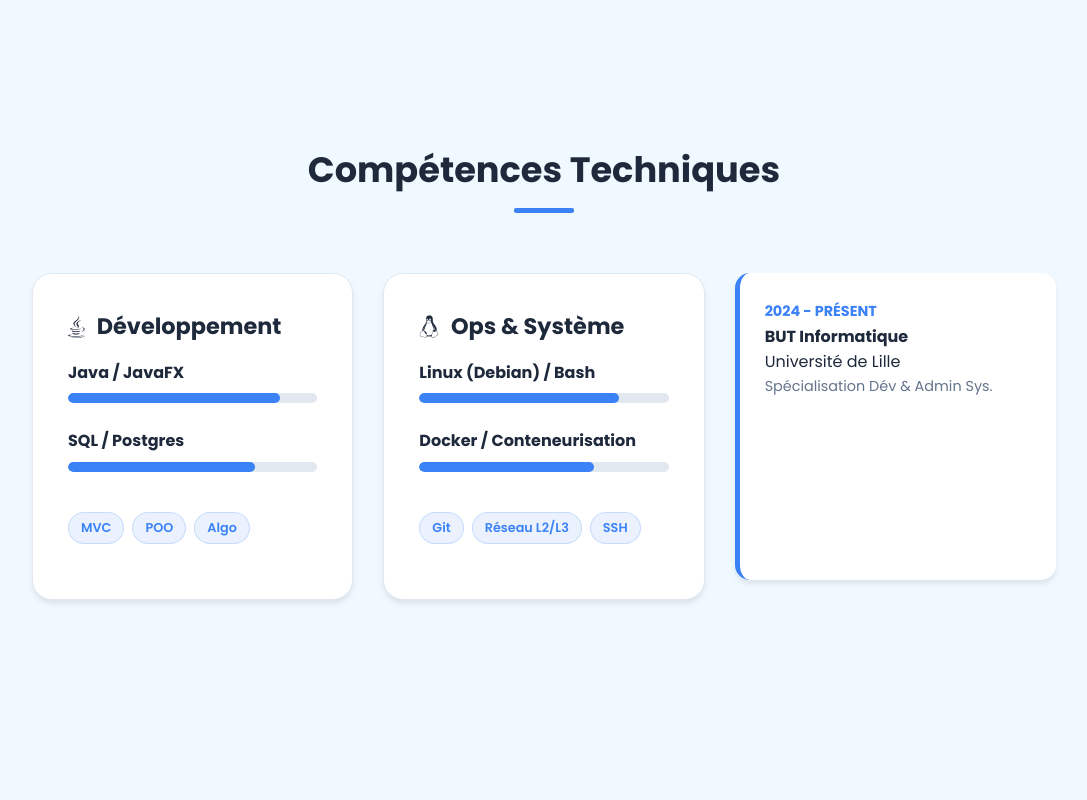
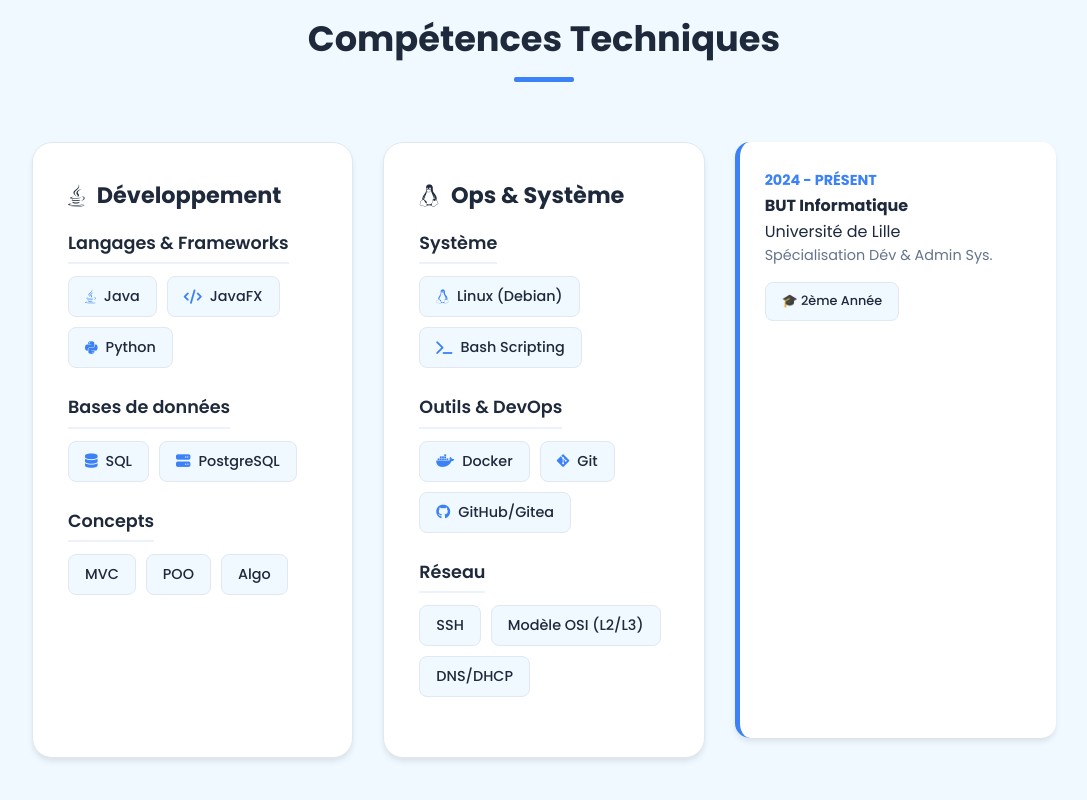
Before and after one commit to Alexdupuislepez/portfolio, a plain HTML site: page index.html in a window 1280 px wide. Shown: the part 1699-2499 px from the top of the page, without its empty margins (96-1183 px from the left). Drawn offline with Linux system fonts and the light colour scheme.

Commit message:
Refactor skills section with new styling and layout
Updated the styling for skills section and replaced progress bars with skill pills. Improved layout and added new skill categories.

```diff
--- a/index.html
+++ b/index.html
@@ -105,7 +105,7 @@
             border: 4px solid var(--bg-card);
             box-shadow: var(--shadow);
             margin: 0 auto 25px;
-            object-fit: cover; /* Important pour ne pas déformer l'image */
+            object-fit: cover;
             display: block;
         }
 
@@ -160,14 +160,40 @@
         }
         .btn-link:hover { text-decoration: underline; }
 
-        /* --- SKILLS --- */
-        .skill-group { margin-bottom: 25px; }
-        .skill-group h4 { margin-bottom: 8px; font-size: 1rem; color: var(--text-main); }
-        .progress-bar {
-            width: 100%; height: 10px; background: var(--border);
-            border-radius: 10px; overflow: hidden;
+        /* --- SKILLS (NOUVEAU STYLE SANS BARRES) --- */
+        .skill-category { margin-bottom: 25px; }
+        .skill-category h4 {
+            margin-bottom: 12px; font-size: 1.1rem;
+            color: var(--text-main); font-weight: 600;
+            border-bottom: 2px solid rgba(59, 130, 246, 0.1);
+            padding-bottom: 5px;
+            display: inline-block;
         }
-        .progress-fill { height: 100%; background: var(--primary); border-radius: 10px; }
+
+        .skill-tags {
+            display: flex; flex-wrap: wrap; gap: 10px;
+        }
+
+        .skill-pill {
+            background: var(--bg-body);
+            border: 1px solid var(--border);
+            padding: 8px 16px;
+            border-radius: 8px;
+            font-size: 0.9rem;
+            font-weight: 500;
+            color: var(--text-main);
+            transition: 0.2s;
+            display: flex; align-items: center; gap: 8px;
+        }
+
+        .skill-pill:hover {
+            border-color: var(--primary);
+            color: var(--primary);
+            transform: translateY(-2px);
+            background: rgba(59, 130, 246, 0.05);
+        }
+
+        .skill-pill i { color: var(--primary); }
 
         /* --- TIMELINE --- */
         .timeline-item {
@@ -251,14 +277,14 @@
             </div>
             <div class="card">
                 <h3><i class="fas fa-bolt" style="color:var(--primary)"></i> Soft Skills</h3>
-                <div class="tech-stack">
-                    <span class="badge">💡 Curiosité</span>
-                    <span class="badge">🤝 Travail d'équipe</span>
-                    <span class="badge">🇬🇧 Anglais Technique (B1)</span>
-                    <span class="badge">🔍 Rigueur</span>
-                    <span class="badge">⚡ Adaptabilité</span>
+                <div class="skill-tags">
+                    <span class="skill-pill">💡 Curiosité</span>
+                    <span class="skill-pill">🤝 Travail d'équipe</span>
+                    <span class="skill-pill">🇬🇧 Anglais Technique (B1)</span>
+                    <span class="skill-pill">🔍 Rigueur</span>
+                    <span class="skill-pill">⚡ Adaptabilité</span>
                 </div>
-                <p>Je crois fermement qu'un bon développeur est avant tout quelqu'un qui sait communiquer et apprendre en continu.</p>
+                <p style="margin-top: 15px;">Je crois fermement qu'un bon développeur est avant tout quelqu'un qui sait communiquer et apprendre en continu.</p>
             </div>
         </div>
     </section>
@@ -272,36 +298,60 @@
             <div class="card">
                 <h3><i class="fab fa-java"></i> Développement</h3>
 
-                <div class="skill-group">
-                    <h4>Java / JavaFX</h4>
-                    <div class="progress-bar"><div class="progress-fill" style="width:85%"></div></div>
+                <div class="skill-category">
+                    <h4>Langages & Frameworks</h4>
+                    <div class="skill-tags">
+                        <span class="skill-pill"><i class="fab fa-java"></i> Java</span>
+                        <span class="skill-pill"><i class="fas fa-code"></i> JavaFX</span>
+                        <span class="skill-pill"><i class="fab fa-python"></i> Python</span>
+                    </div>
                 </div>
-                <div class="skill-group">
-                    <h4>SQL / Postgres</h4>
-                    <div class="progress-bar"><div class="progress-fill" style="width:75%"></div></div>
+
+                <div class="skill-category">
+                    <h4>Bases de données</h4>
+                    <div class="skill-tags">
+                        <span class="skill-pill"><i class="fas fa-database"></i> SQL</span>
+                        <span class="skill-pill"><i class="fas fa-server"></i> PostgreSQL</span>
+                    </div>
                 </div>
-                <div class="tech-stack" style="margin-top:15px">
-                    <span class="badge">MVC</span>
-                    <span class="badge">POO</span>
-                    <span class="badge">Algo</span>
+
+                <div class="skill-category">
+                    <h4>Concepts</h4>
+                    <div class="skill-tags">
+                        <span class="skill-pill">MVC</span>
+                        <span class="skill-pill">POO</span>
+                        <span class="skill-pill">Algo</span>
+                    </div>
                 </div>
             </div>
 
             <div class="card">
                 <h3><i class="fab fa-linux"></i> Ops & Système</h3>
 
-                <div class="skill-group">
-                    <h4>Linux (Debian) / Bash</h4>
-                    <div class="progress-bar"><div class="progress-fill" style="width:80%"></div></div>
+                <div class="skill-category">
+                    <h4>Système</h4>
+                    <div class="skill-tags">
+                        <span class="skill-pill"><i class="fab fa-linux"></i> Linux (Debian)</span>
+                        <span class="skill-pill"><i class="fas fa-terminal"></i> Bash Scripting</span>
+                    </div>
                 </div>
-                <div class="skill-group">
-                    <h4>Docker / Conteneurisation</h4>
-                    <div class="progress-bar"><div class="progress-fill" style="width:70%"></div></div>
+
+                <div class="skill-category">
+                    <h4>Outils & DevOps</h4>
+                    <div class="skill-tags">
+                        <span class="skill-pill"><i class="fab fa-docker"></i> Docker</span>
+                        <span class="skill-pill"><i class="fab fa-git-alt"></i> Git</span>
+                        <span class="skill-pill"><i class="fab fa-github"></i> GitHub/Gitea</span>
+                    </div>
                 </div>
-                <div class="tech-stack" style="margin-top:15px">
-                    <span class="badge">Git</span>
-                    <span class="badge">Réseau L2/L3</span>
-                    <span class="badge">SSH</span>
+
+                <div class="skill-category">
+                    <h4>Réseau</h4>
+                    <div class="skill-tags">
+                        <span class="skill-pill">SSH</span>
+                        <span class="skill-pill">Modèle OSI (L2/L3)</span>
+                        <span class="skill-pill">DNS/DHCP</span>
+                    </div>
                 </div>
             </div>
 
@@ -309,7 +359,10 @@
                 <span class="date">2024 - PRÉSENT</span>
                 <h4>BUT Informatique</h4>
                 <p>Université de Lille</p>
-                <p style="font-size:0.9rem; color:var(--text-secondary)">Spécialisation Dév & Admin Sys.</p>
+                <p style="font-size:0.9rem; color:var(--text-secondary); margin-bottom: 15px;">Spécialisation Dév & Admin Sys.</p>
+                <div class="skill-tags">
+                    <span class="skill-pill" style="font-size:0.8rem">🎓 2ème Année</span>
+                </div>
             </div>
         </div>
     </section>
```
